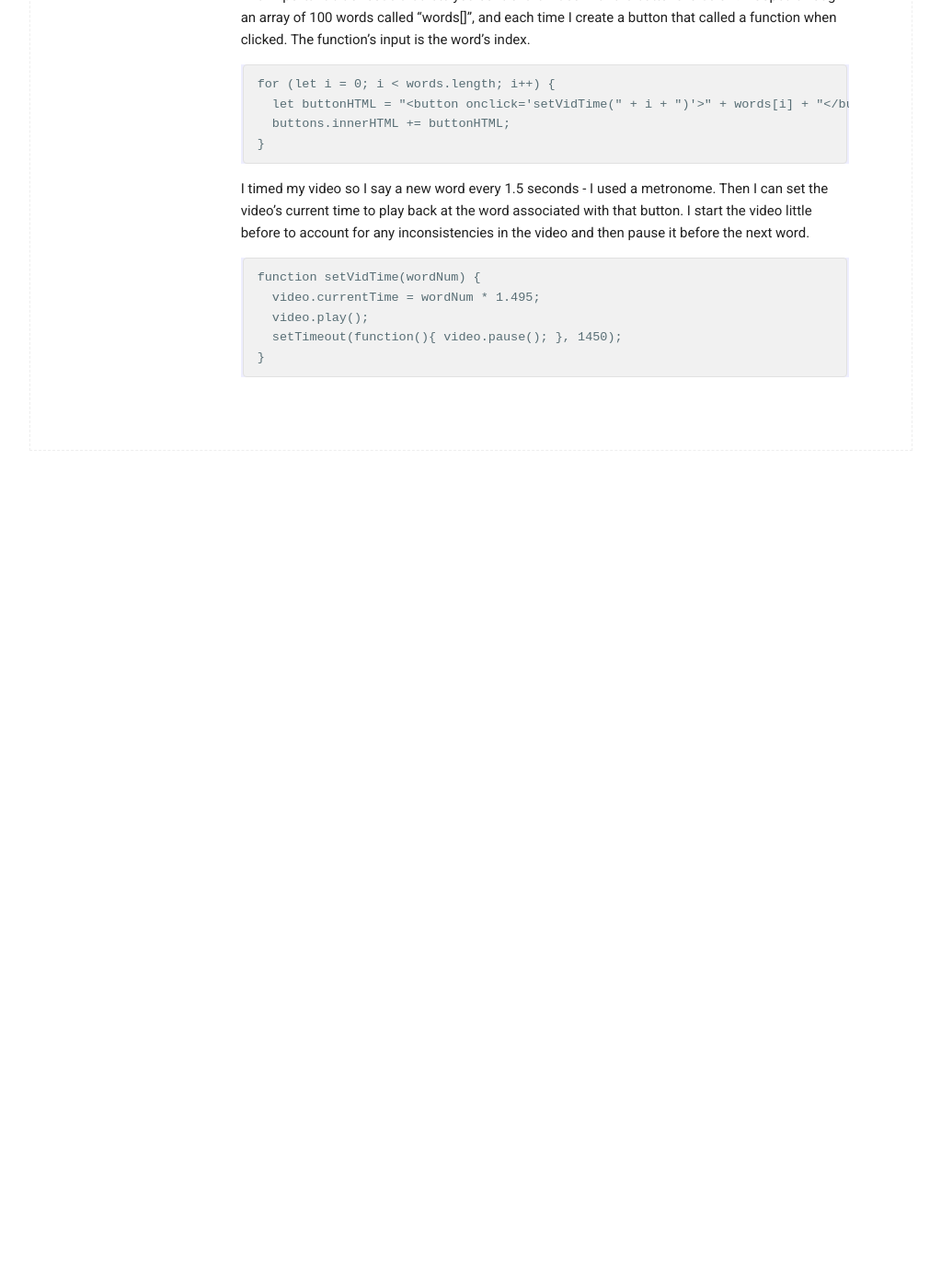
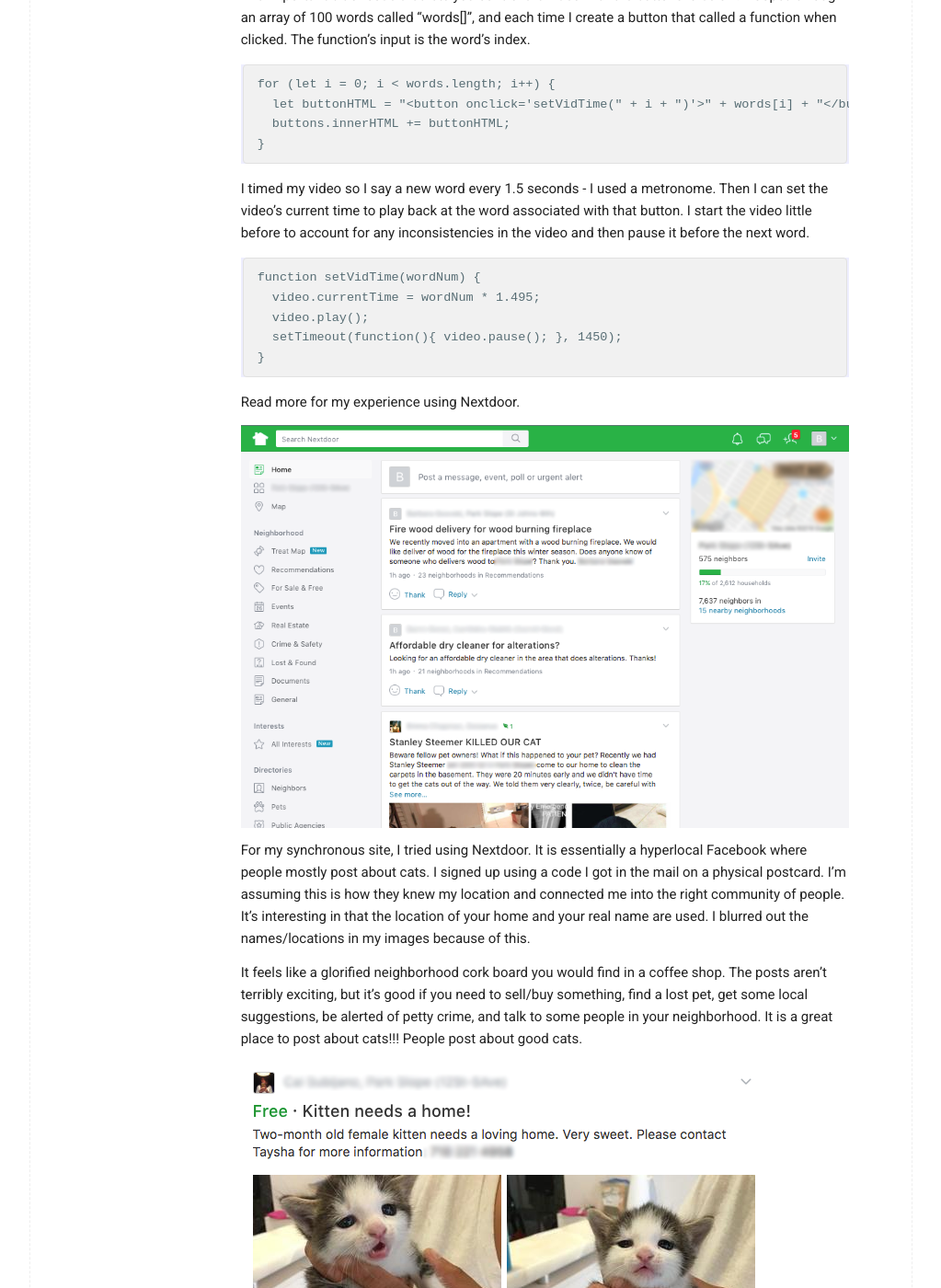
Before and after one commit to bevchou/bevchou.github.io, a Jekyll site: the page built from _posts/2018-09-11-web-self-portrait.md, in a window 1280 px wide and 1400 px high, scrolled down 820 px. Shown: the whole window at 92% size, without its empty margins (128-1151 px from the left). Built offline with Jekyll 4.4.1, drawn with Linux system fonts in a browser that asks for light colours; comment, search, counter and statistics services are not loaded; before the commit the page ends 1450 px from its top, so only the background shows below that; some of the changed text lies outside the part shown.

Commit message:
update post for live web

````diff
--- a/_posts/2018-09-11-web-self-portrait.md
+++ b/_posts/2018-09-11-web-self-portrait.md
@@ -36,3 +36,23 @@
   setTimeout(function(){ video.pause(); }, 1450);
 }
 ```
+
+Read more for my experience using Nextdoor.
+
+<!--more-->
+
+![nextdoor mainpage]({{ site.baseurl }}/assets/live-web/nextdoor-mainpage.png)
+
+For my synchronous site, I tried using Nextdoor. It is essentially a hyperlocal Facebook where people mostly post about cats. I signed up using a code I got in the mail on a physical postcard. I'm assuming this is how they knew my location and connected me into the right community of people. It's interesting in that the location of your home and your real name are used. I blurred out the names/locations in my images because of this.
+
+It feels like a glorified neighborhood cork board you would find in a coffee shop. The posts aren't terribly exciting, but it's good if you need to sell/buy something, find a lost pet, get some local suggestions, be alerted of petty crime, and talk to some people in your neighborhood. It is a great place to post about cats!!! People post about good cats.
+
+![good cats]({{ site.baseurl }}/assets/live-web/nextdoor-cat1.png)
+
+People also post about bad cats.
+
+![bad cats]({{ site.baseurl }}/assets/live-web/nextdoor-cat2.png)
+
+Overall, I like that there is a genuinely helpful vibe and I don't see anyone abusing the site. I think that might be due to the fact that there is no anonymity. I hope the site isn't using the info for anything creepy though.
+
+ I do find it a weird that instead of meeting your neighbors in person, someone thought we needed this online interaction. In some ways, this site is actually useful, but honestly, I think social anxiety only heightens when we rely on online socialization like this. I mean I'm guilty of it too sometimes, but for me I'm not trying to live in weird hyperconnected isolation. I have a lot of thoughts on that, but I'll save it for another time.
````
Also changed, not shown: assets/live-web/nextdoor-cat1.png (added), assets/live-web/nextdoor-cat2.png (added), assets/live-web/nextdoor-mainpage.png (added), 2 other files.
